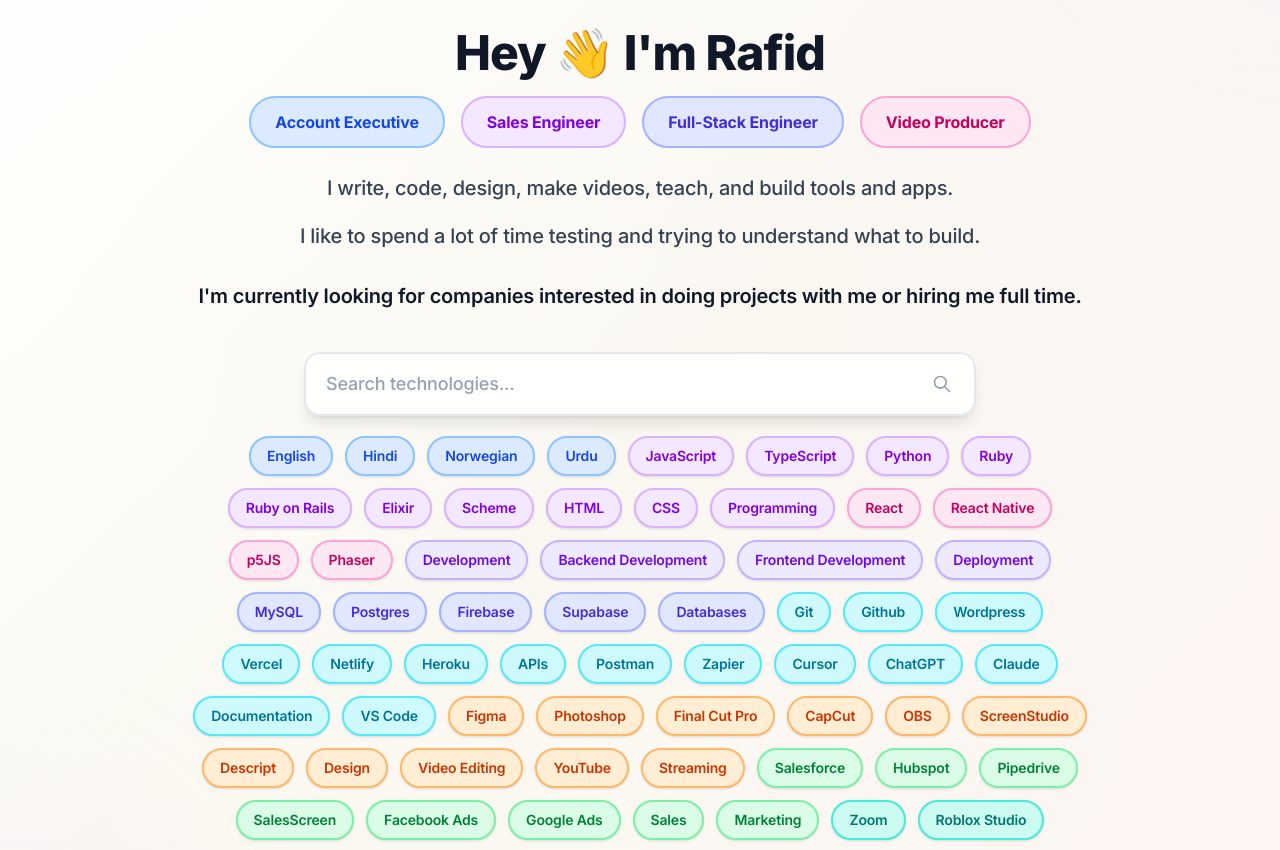
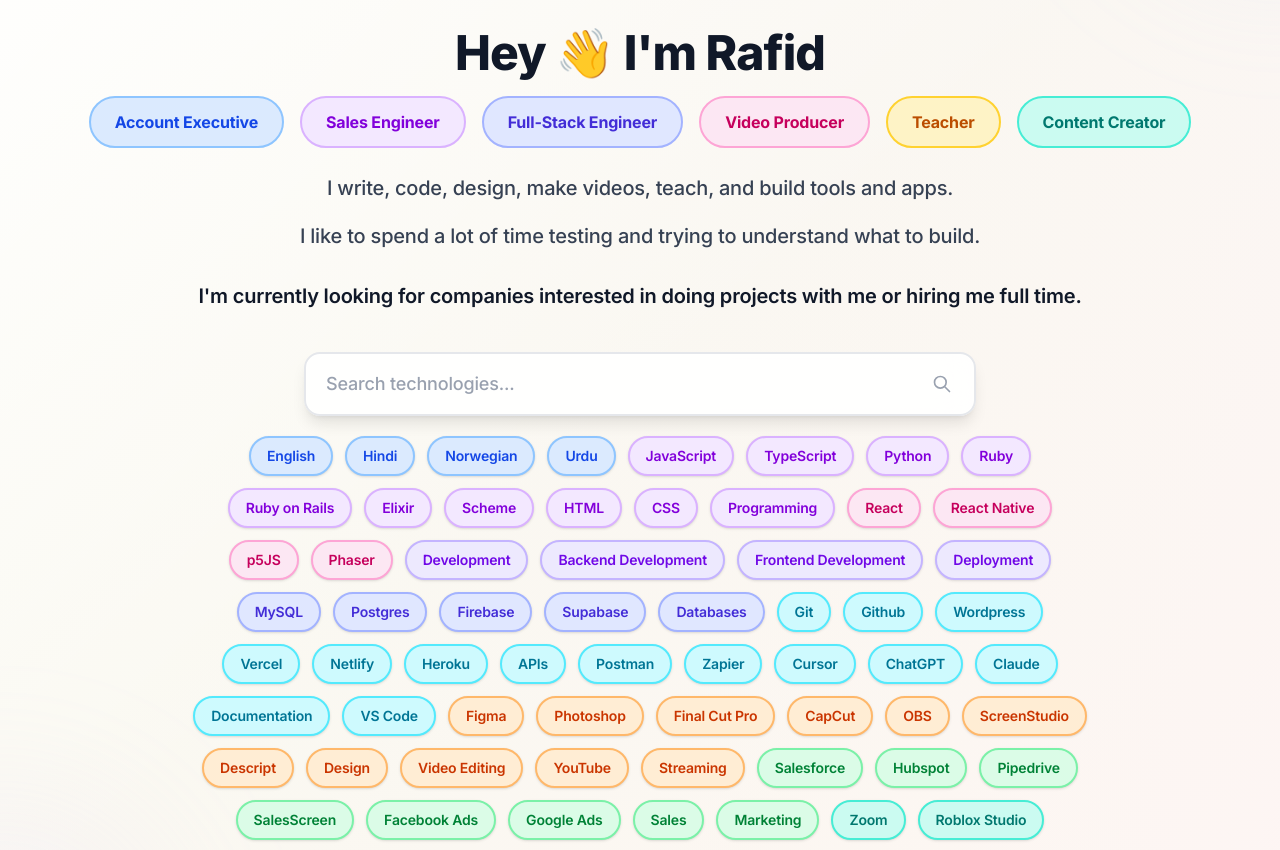
Before and after one commit to rafidhoda/rafidhoda, a Next.js app: page / in a window 1280 px wide. Shown: the part 847-1697 px from the top of the page. Built offline with nearby package versions, Linux system fonts and the light colour scheme.

Commit message:
Starting now

```diff
--- a/src/app/page.tsx
+++ b/src/app/page.tsx
@@ -97,7 +97,7 @@
   visible: {
     opacity: 1,
     y: 0,
-    transition: { duration: 0.6, ease: [0.6, -0.05, 0.01, 0.99] }
+    transition: { duration: 0.6, ease: "easeOut" }
   }
 };
 
@@ -486,6 +486,8 @@
                   { title: "Sales Engineer", bgColor: "bg-purple-100", textColor: "text-purple-700", borderColor: "border-purple-300", hoverBg: "hover:bg-purple-200" },
                   { title: "Full-Stack Engineer", bgColor: "bg-indigo-100", textColor: "text-indigo-700", borderColor: "border-indigo-300", hoverBg: "hover:bg-indigo-200" },
                   { title: "Video Producer", bgColor: "bg-pink-100", textColor: "text-pink-700", borderColor: "border-pink-300", hoverBg: "hover:bg-pink-200" },
+                  { title: "Teacher", bgColor: "bg-amber-100", textColor: "text-amber-700", borderColor: "border-amber-300", hoverBg: "hover:bg-amber-200" },
+                  { title: "Content Creator", bgColor: "bg-teal-100", textColor: "text-teal-700", borderColor: "border-teal-300", hoverBg: "hover:bg-teal-200" },
                 ].map((role, index) => (
                   <div
                     key={index}
--- a/src/components/TeachingImpact.tsx
+++ b/src/components/TeachingImpact.tsx
@@ -71,13 +71,14 @@
       { threshold: 0.3 }
     );
 
-    if (ref.current) {
-      observer.observe(ref.current);
+    const currentRef = ref.current;
+    if (currentRef) {
+      observer.observe(currentRef);
     }
 
     return () => {
-      if (ref.current) {
-        observer.unobserve(ref.current);
+      if (currentRef) {
+        observer.unobserve(currentRef);
       }
     };
   }, []);
```
